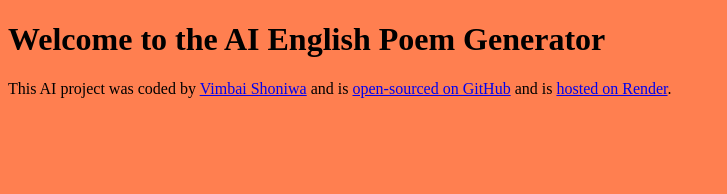
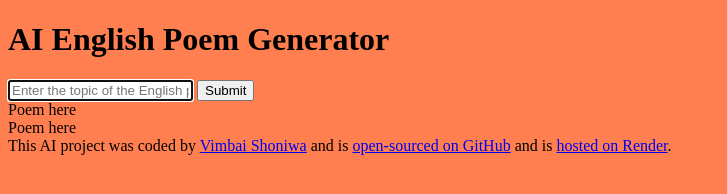
Before and after one commit to VimbaiShoniwa/AI-English-Poem-Generator-Vimbai, a plain HTML site: page index.html in a window 1280 px wide. Shown: the whole page, without its empty margins (0-727 px from the left). Drawn offline with Linux system fonts and the light colour scheme.

Commit message:
Added basic HTML

```diff
--- a/index.html
+++ b/index.html
@@ -7,7 +7,27 @@
     <title>AI Poem Generator</title>
   </head>
   <body>
-    <h1>Welcome to the AI English Poem Generator</h1>
+    <header>
+      <h1>AI English Poem Generator</h1>
+    </header>
+
+    <main>
+      <form>
+        <input
+          type="text"
+          placeholder="Enter the topic of the English poem"
+          autofocus
+          required
+          autocomplete="off"
+        />
+        <input type="submit" />
+      </form>
+      <div>
+        Poem here
+        <br />
+        Poem here
+      </div>
+    </main>
 
     <footer>
       This AI project was coded by
```
